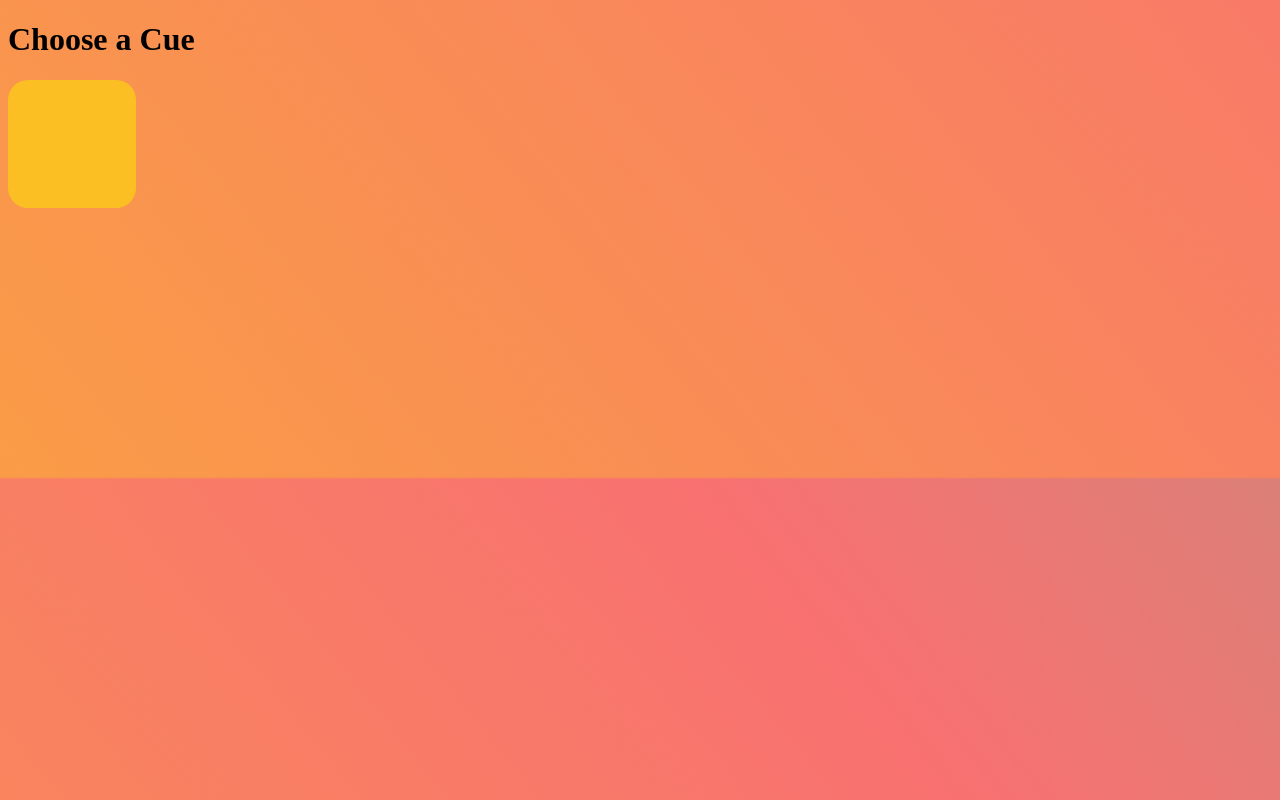
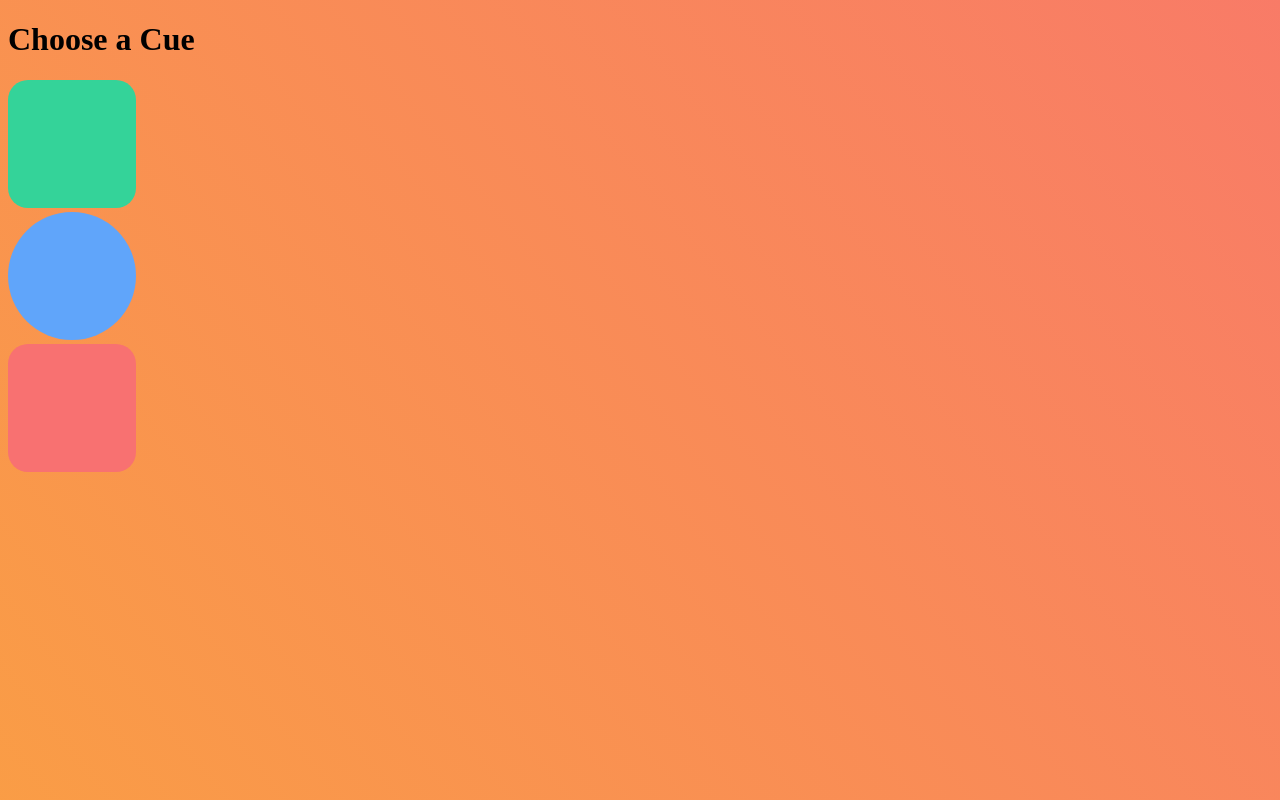
Before and after one commit to sak6lab/cuedrop, a Next.js app: page /training in a window 1280 px wide. Built offline with nearby package versions, Linux system fonts and the light colour scheme.

Commit message:
completed first screen of training

```diff
--- a/pages/index.js
+++ b/pages/index.js
@@ -1,4 +1,5 @@
 import Head from 'next/head'
+import Link from 'next/link'
 
 export default function Home() {
   return (
@@ -41,7 +42,7 @@ export default function Home() {
           </div>
         </div>
 
-        <div className="backdrop-filter backdrop-blur px-2 py-1 mt-4 cursor-pointer bg-white bg-opacity-20 hover:bg-opacity-40 rounded shadow-glass">Start</div>
+        <Link href="/training"><div className="backdrop-filter backdrop-blur px-2 py-1 mt-4 cursor-pointer bg-white bg-opacity-20 hover:bg-opacity-40 rounded shadow-glass"><a>Start</a></div></Link>
       </main>
     </div>
   )
--- a/pages/training.js
+++ b/pages/training.js
@@ -1,23 +1,44 @@
+import React, { useState, useEffect } from 'react'
+
 export default function Training() {
-    const randomShape = getRandomShape()
+    const [shouldRenderShapes, setShouldRenderShapes] = useState(false)
+    useEffect(() => {
+      setShouldRenderShapes(true)
+    })
+    let randomShapes
+    if (shouldRenderShapes) {
+      randomShapes = getRandomShapes()
+    }
+
     return (
-        <div>
-        <h1>Choose a Cue</h1>
-        {randomShape}
-
+      <div className="flex flex-col items-center justify-center min-h-screen py-2">
+        <main className="flex flex-col items-center justify-center w-full flex-1 px-20 text-center">
+        <h1 className="text-6xl font-bold text-white">Choose a Cue</h1>
+        <div className="grid grid-col-3 gap-4 sm:grid-cols-3 mt-4">
+        {shouldRenderShapes && randomShapes.map((shape,index) => {
+          return (
+            <div key={index} className='backdrop-filter backdrop-blur p-4 bg-white bg-opacity-20 rounded shadow-glass'>
+              {shape}
+            </div>
+          )
+        })}
+        </div>
+        </main>
       </div>
     )
 }
 
-function getRandomShape() {
-
+function getRandomShapes() {
     const colorArray = ["#60A5FA", "#34D399", "#F87171", "#FBBF24"]
-    let num = Math.floor(Math.random()*4)
+    const randomShapes = []
+    for (let i = 0; i < 3; i++) {
+      let num = Math.floor(Math.random()*colorArray.length)
       const color = colorArray[num]
+      colorArray.splice(num,1)
 
       const triangle = (
           <svg width="128" height="128" viewBox="0 0 128 128" fill="none" xmlns="http://www.w3.org/2000/svg">
-        <path d="M44 0L87.3013 75H0.69873L44 0Z" fill={color}/>
+          <path d="M64 0L128 128H0L64 0Z" fill={color}/>
           </svg>
       )
 
@@ -36,5 +57,7 @@ function getRandomShape() {
       const shapeArray = [triangle, rectangle, circle]
       num = Math.floor(Math.random()*3)
 
-    return shapeArray[num]
+      randomShapes.push(shapeArray[num])
     }
+    return randomShapes
+}
```
Lines whose indentation alone changed are shown as unchanged.
